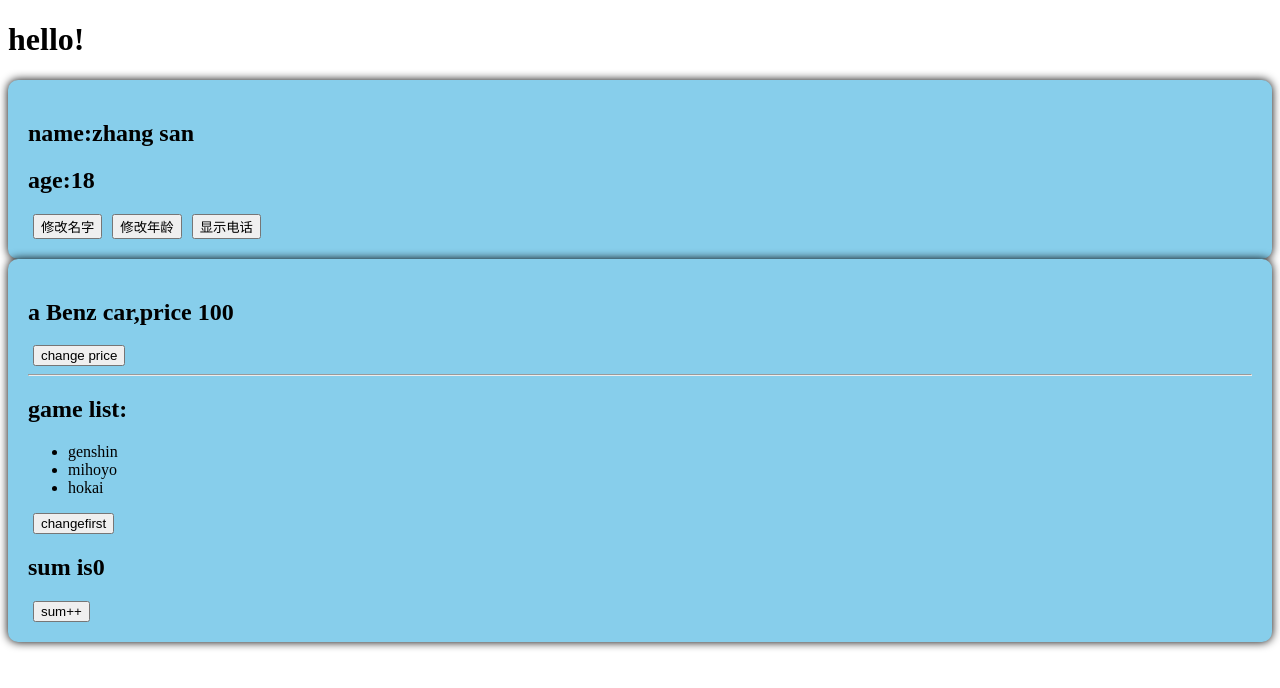
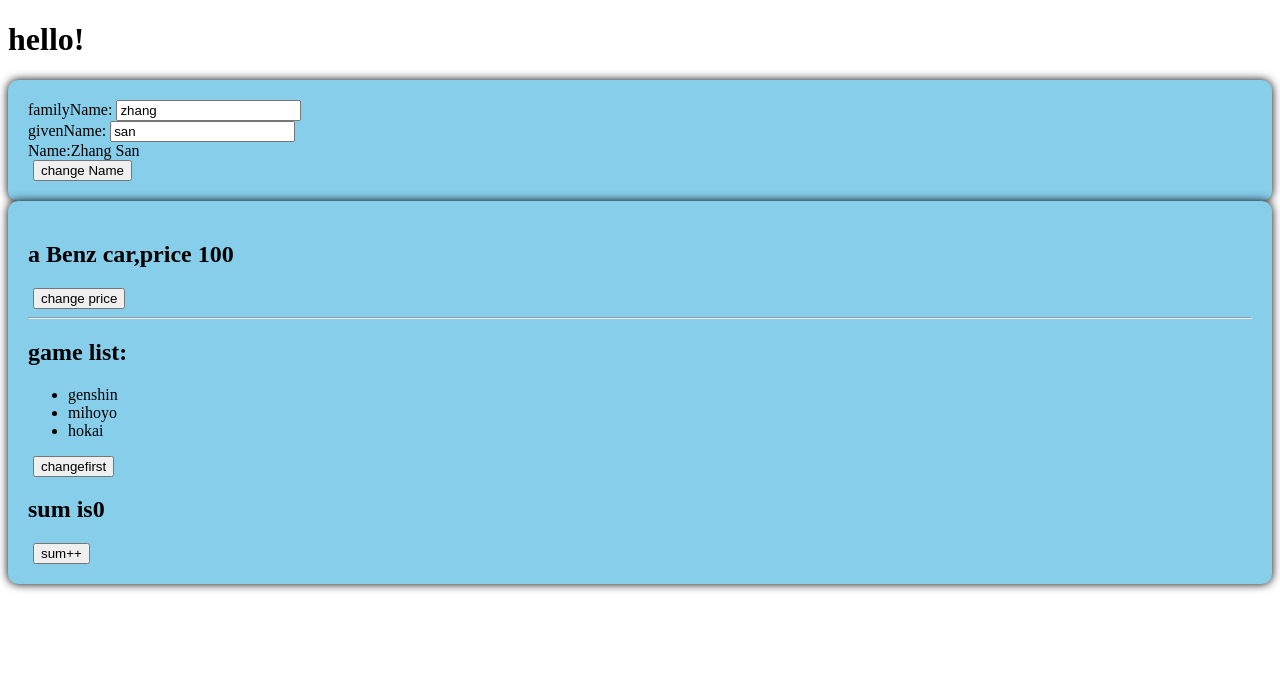
Before and after one commit to OatsRunner/hello_vue, a Vue app: page / in a window 1280 px wide. Shown: the top 688 px of the page. Built offline with nearby package versions, Linux system fonts and the light colour scheme.

Commit message:
截至compute

```diff
--- a/src/components/Person.vue
+++ b/src/components/Person.vue
@@ -1,56 +1,41 @@
 <template>
     <div class="person">
-        <h2>name:{{ person.name }}</h2>
-        <h2>age:{{ person.age }}</h2>
-
-        <button @click="changeName">修改名字</button>
-        <button @click="changeAge">修改年龄</button>
-        <button @click="showTel">显示电话</button>
+        familyName: <input type="text" v-model="familyName"><br>
+        givenName: <input type="text" v-model="givenName"><br>
+        Name:<span>{{ fullName }}</span><br>
+        <button @click="changefullName">change Name</button>
     </div>
 </template>
 
 <script lang="ts" setup name="Person">
+    import {ref,computed} from 'vue'
 
-    import { ref,reactive,toRefs } from 'vue'
+    let familyName=ref('zhang')
+    let givenName=ref('san')
 
-    let person =reactive({
-        name:'zhang san',
-        age:18,
+    // //如此定义的fullName只读，箭头函数有点跳出于知识框架了
+    // let fullName=computed(()=>{
+    //     return familyName.value.slice(0,1).toUpperCase()+familyName.value.slice(1)+
+    //     ' '+givenName.value.slice(0,1).toUpperCase()+givenName.value.slice(1)
+    // })
+
+    //如此定义的fullName可读可写，箭头函数有点跳出于知识框架了
+    let fullName=computed({
+        get(){
+            return familyName.value.slice(0,1).toUpperCase()+familyName.value.slice(1)+
+            ' '+givenName.value.slice(0,1).toUpperCase()+givenName.value.slice(1)
+        },
+        set(val){
+            console.log('set',val)
+            const [str1,str2]=val.split(' ')
+            familyName.value=str1
+            givenName.value=str2
+        }
     })
 
-    let{name,age}=toRefs(person)
-
-    function changeName(){
-        name.value +='~',
-        console.log(name.value,person.name)
+    function changefullName(){
+        fullName.value='Li Si'
     }
-
-    function changeAge(){
-        age.value++
-    }
-
-    // let name=ref("zhang san")
-    // let age=ref(18)
-    // let tel='13888888'
-
-    // console.log(1,name)
-    // console.log(2,age)
-
-    // //方法
-    // function changeName (){
-    //     console.log(1)
-    //     name.value ='li si'//页面无变化
-    //     console.log(name)
-    // }
-    // function changeAge(){
-    //     age.value += 1
-    //     console.log(2)
-    //     console.log(age)
-    // }
-    // function showTel(){
-    //     alert(tel)
-
-    // }
 </script>
 
 <style scoped>
```
